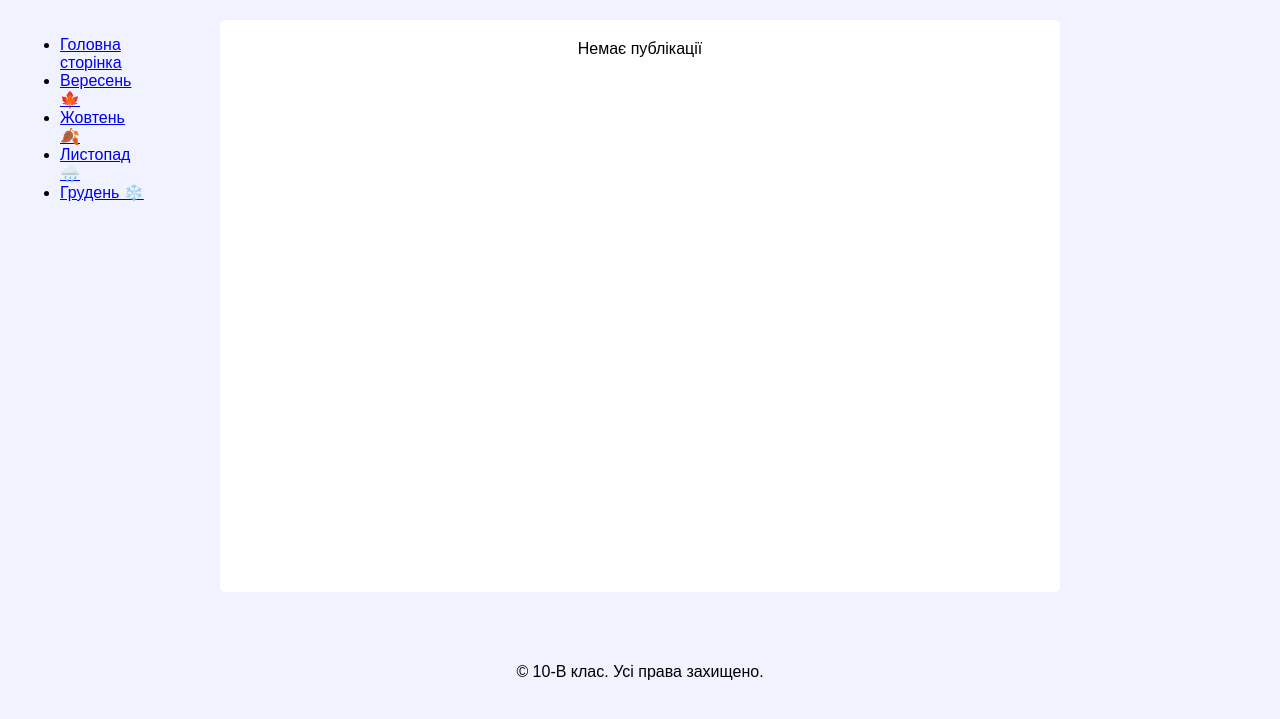
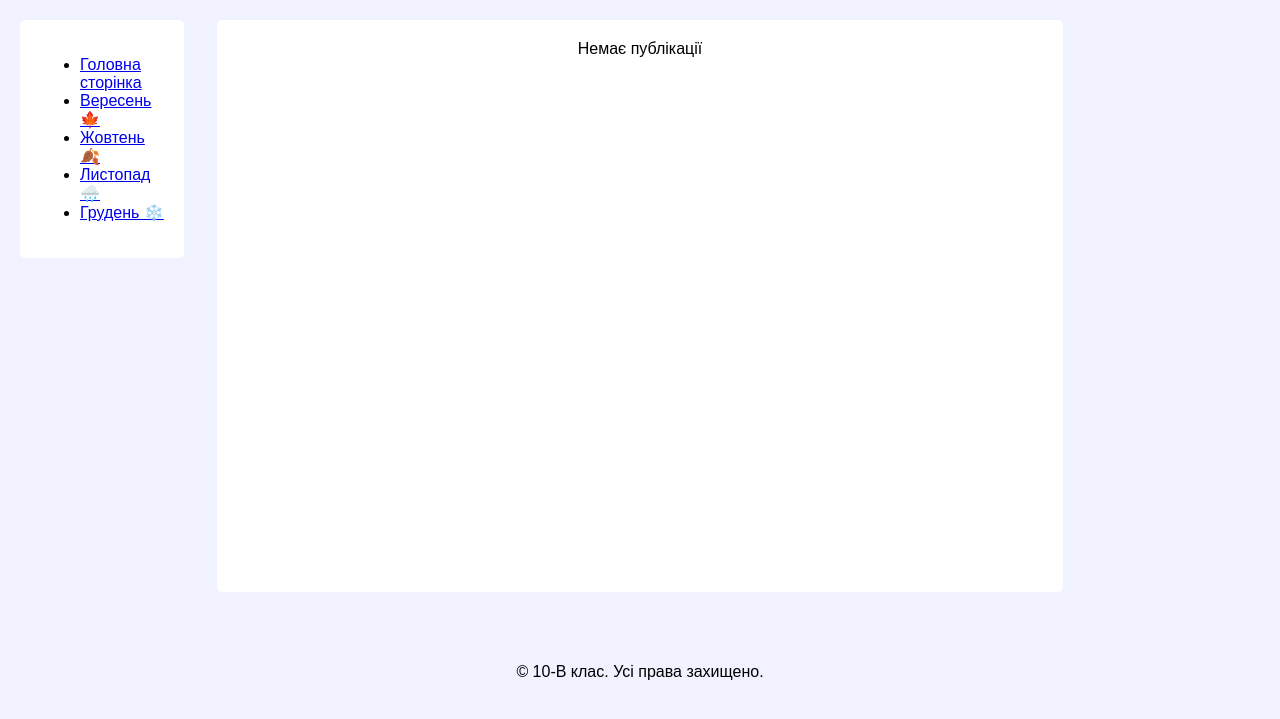
Before and after one commit to LeshaVasucov/Scholl_app, a Django app: page / in a window 1280 px wide. Shown: the top 719 px of the page. Run offline with Django 5.2, Linux system fonts and the light colour scheme; data that the repository does not hold is empty.

Commit message:
aside changes

```diff
--- a/static/css/main_page.css
+++ b/static/css/main_page.css
@@ -6,7 +6,7 @@ body {
 }
 
 .main_container {
-    max-width: 800px;
+    width: 65%;;
     min-height: 70%;
     margin: 0 auto;
     background: white;
@@ -43,6 +43,10 @@ aside {
     float: left;
     width: 10%;
     margin-top: 0;
+    margin: 0 auto;
+    background: white;
+    padding: 20px;
+    border-radius: 5px;
 }
 
 .warn_message {
```
